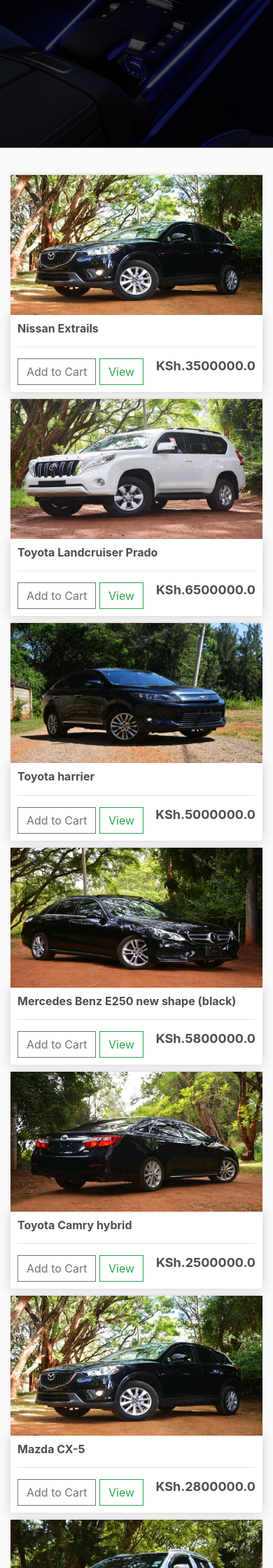
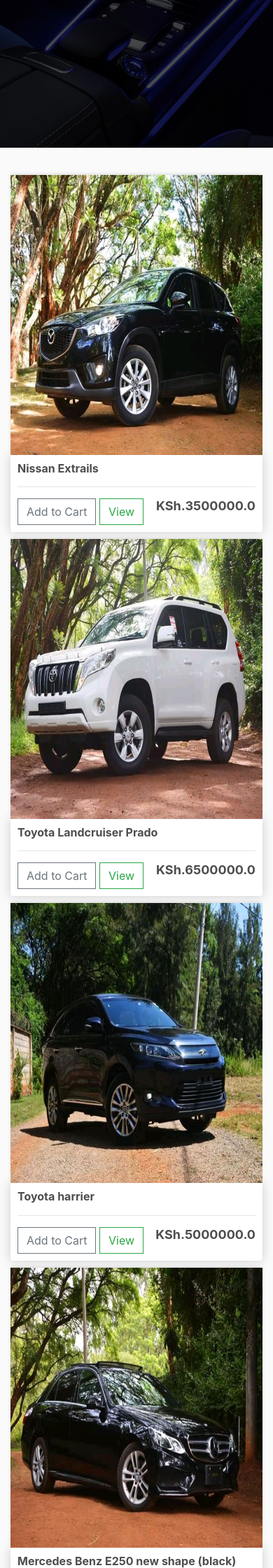
Before and after one commit to Blacking-highness/Kings-Motors-Kenya, a Django app: page / in a window 390 px wide. Shown: the part 693-2933 px from the top of the page at 70% size. Run offline with Django 3.2, Linux system fonts and the light colour scheme; data comes from the database, SQL or seed files in the repository; both versions use the stored data as it was after the commit; some libraries are stand-ins or nearby versions.

Commit message:
Screen Optimisation

```diff
--- a/static/css/main.css
+++ b/static/css/main.css
@@ -49,14 +49,6 @@
 .thumbnail{
 	width: 100%;
 	height: 200px;
-	-webkit-box-shadow: -1px -3px 5px -2px rgba(214,214,214,1);
-    -moz-box-shadow: -1px -3px 5px -2px rgba(214,214,214,1);
-    box-shadow: -1px -3px 5px -2px rgba(214,214,214,1);
-}
-
-.thumbnail-display{
-	width: 100%;
-	height: 150px;
 	-webkit-box-shadow: -1px -3px 5px -2px rgba(214,214,214,1);
     -moz-box-shadow: -1px -3px 5px -2px rgba(214,214,214,1);
     box-shadow: -1px -3px 5px -2px rgba(214,214,214,1);
@@ -139,3 +131,95 @@
 .hidden{
 	display: none!important;
 }
+
+
+@media screen and (max-width:1024px){
+    .intro-page h1 {
+        color: #fff;
+        font-size: 60px;
+    }
+    .nav-links {
+        width: 60%;
+    }
+
+	.thumbnail{
+		width: 100%;
+		height: 250px;
+		-webkit-box-shadow: -1px -3px 5px -2px rgba(214,214,214,1);
+		-moz-box-shadow: -1px -3px 5px -2px rgba(214,214,214,1);
+		box-shadow: -1px -3px 5px -2px rgba(214,214,214,1);
+	}
+
+
+}
+
+
+
+@media screen and (max-width: 985px){
+    .intro-page h1 {
+        color: #fff;
+        font-size: 60px;
+    }
+    .nav-links {
+        width: 60%;
+    }
+
+	.thumbnail{
+		width: 100%;
+		height: 450px;
+		-webkit-box-shadow: -1px -3px 5px -2px rgba(214,214,214,1);
+		-moz-box-shadow: -1px -3px 5px -2px rgba(214,214,214,1);
+		box-shadow: -1px -3px 5px -2px rgba(214,214,214,1);
+	}
+
+
+}
+
+@media
+  (max-device-width: 800px)
+  and (orientation: portrait) {
+	.thumbnail{
+		width: 100%;
+		height: 450px;
+		-webkit-box-shadow: -1px -3px 5px -2px rgba(214,214,214,1);
+		-moz-box-shadow: -1px -3px 5px -2px rgba(214,214,214,1);
+		box-shadow: -1px -3px 5px -2px rgba(214,214,214,1);
+	}
+
+}
+
+@media screen and (max-width: 770px){
+    .intro-page h1 {
+        color: #fff;
+        font-size: 60px;
+    }
+    .nav-links {
+        width: 60%;
+    }
+
+	.thumbnail{
+		width: 100%;
+		height: 400px;
+		-webkit-box-shadow: -1px -3px 5px -2px rgba(214,214,214,1);
+		-moz-box-shadow: -1px -3px 5px -2px rgba(214,214,214,1);
+		box-shadow: -1px -3px 5px -2px rgba(214,214,214,1);
+	}
+
+
+}
+
+
+
+@media
+  (max-device-width: 218px)
+  and (max-device-height: 281px) {
+	.thumbnail{
+		width: 100%;
+		height: 30px;
+		width: 40px;
+		align-items: center;
+		-webkit-box-shadow: -1px -3px 5px -2px rgba(214,214,214,1);
+		-moz-box-shadow: -1px -3px 5px -2px rgba(214,214,214,1);
+		box-shadow: -1px -3px 5px -2px rgba(214,214,214,1);
+	}
+}
```
Also changed, not shown: db.sqlite3.
